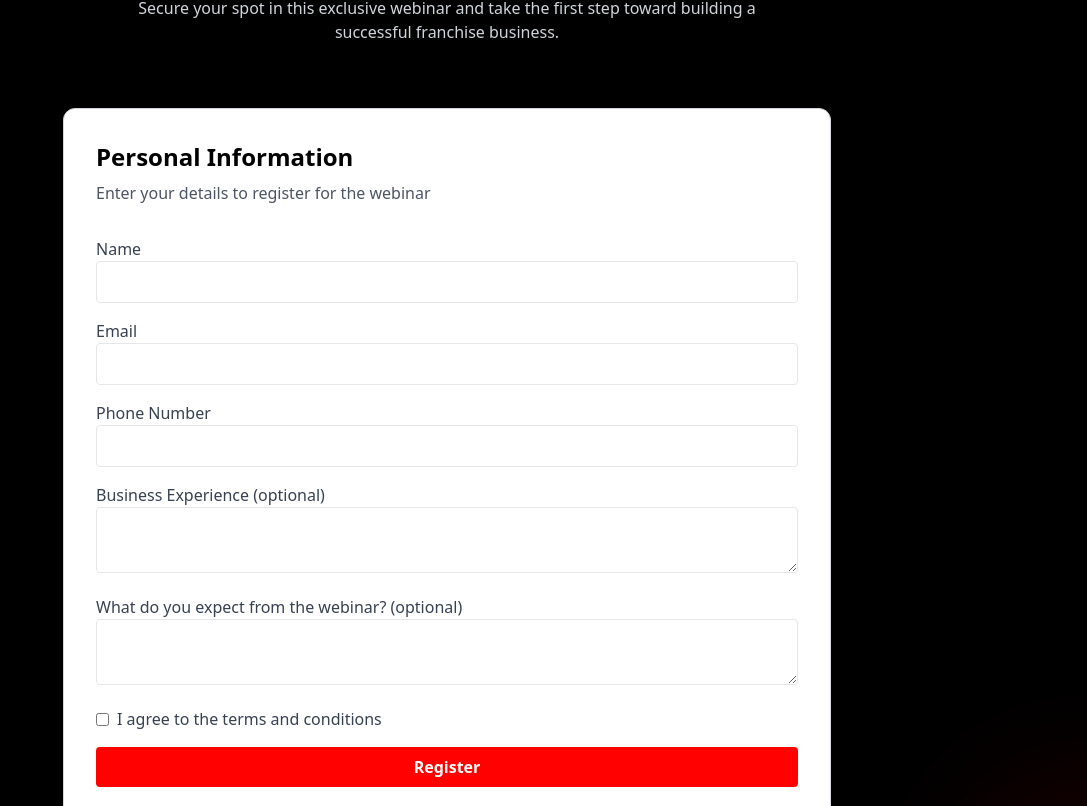
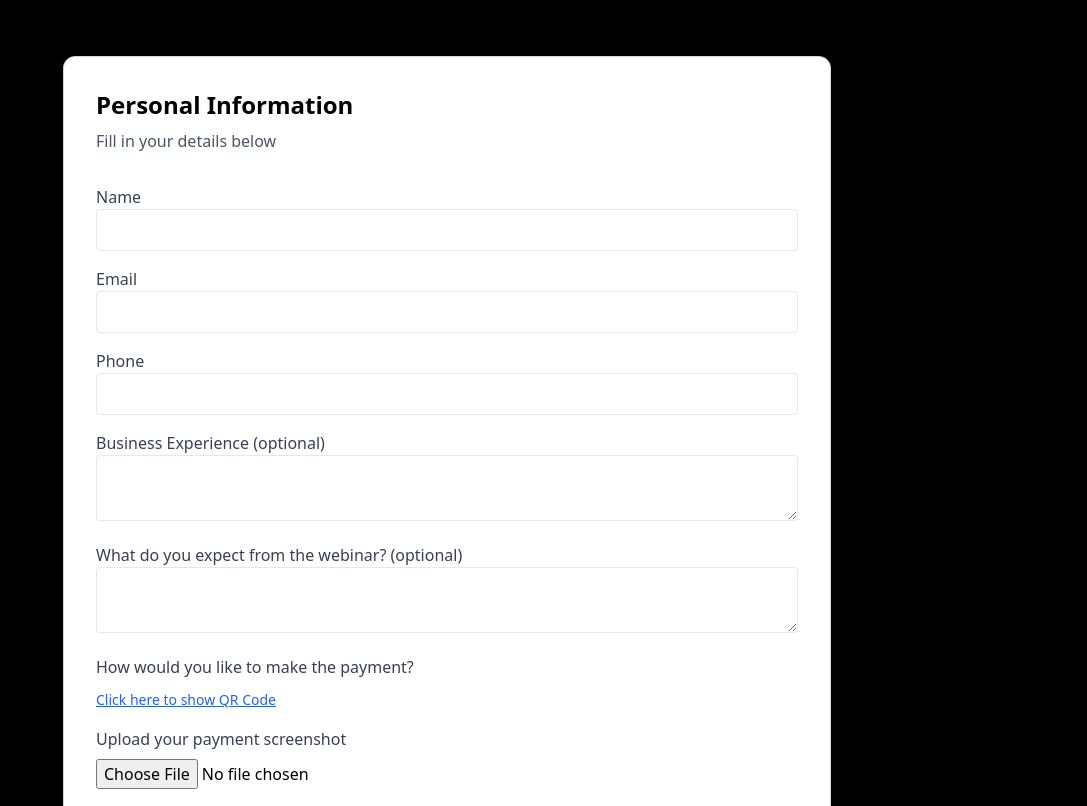
Before and after one commit to aravind2174/CUPTIME-LANDING-PAGE, a React (Vite) app in the folder project-bolt-sb1-9rak7br7/project/: page / in a window 1280 px wide. Shown: the part 4354-5160 px from the top of the page, without its empty margins (193-1280 px from the left). Built offline with nearby package versions, Linux system fonts and the light colour scheme.

Commit message:
Update RegistrationForm.tsx

```diff
--- a/project-bolt-sb1-9rak7br7/project/src/components/RegistrationForm.tsx
+++ b/project-bolt-sb1-9rak7br7/project/src/components/RegistrationForm.tsx
@@ -7,16 +7,14 @@ const RegistrationForm: React.FC = () => {
     phone: '',
     experience: '',
     expectations: '',
-    agreeToTerms: false
+    agreeToTerms: false,
+    showQR: false, // NEW
+    paymentScreenshot: null as File | null // NEW
   });
 
   const [errors, setErrors] = useState<{ [key: string]: string }>({});
   const [isSubmitting, setIsSubmitting] = useState(false);
   const [isSubmitted, setIsSubmitted] = useState(false);
-
-  useEffect(() => {
-    console.log("Form component mounted");
-  }, []);
 
   const validateForm = () => {
     const newErrors: { [key: string]: string } = {};
@@ -35,12 +33,12 @@ const RegistrationForm: React.FC = () => {
   };
 
   const handleChange = (e: React.ChangeEvent<HTMLInputElement | HTMLTextAreaElement | HTMLSelectElement>) => {
-    const { name, value, type } = e.target;
-    const checked = (e.target as HTMLInputElement).checked;
+    const { name, type } = e.target;
+    const value = type === 'checkbox' ? (e.target as HTMLInputElement).checked : e.target.value;
 
     setFormData(prev => ({
       ...prev,
-      [name]: type === 'checkbox' ? checked : value
+      [name]: value
     }));
 
     if (errors[name]) {
@@ -51,16 +49,29 @@ const RegistrationForm: React.FC = () => {
     }
   };
 
+  const handleFileChange = (e: React.ChangeEvent<HTMLInputElement>) => {
+    const file = e.target.files?.[0] || null;
+    setFormData(prev => ({
+      ...prev,
+      paymentScreenshot: file
+    }));
+  };
+
+  const toggleQR = () => {
+    setFormData(prev => ({
+      ...prev,
+      showQR: !prev.showQR
+    }));
+  };
+
   const handleSubmit = async (e: React.FormEvent) => {
     e.preventDefault();
-
     if (!validateForm()) return;
     setIsSubmitting(true);
 
     try {
-      const response = await fetch(
-        "https://script.google.com/macros/s/AKfycbxyrXjeTRPzvQsdNaa96pnsIHBzLinxxpc6-CBOtFCCvC6JK1GizGK0LDTTOJ-lABjD/exec",
-        {
+      // Placeholder for Apps Script form submission
+      const response = await fetch("https://script.google.com/macros/s/YOUR-URL/exec", {
         method: "POST",
         headers: {
           "Content-Type": "application/json"
@@ -72,11 +83,11 @@ const RegistrationForm: React.FC = () => {
           experience: formData.experience,
           expectations: formData.expectations
         }),
-        }
-      );
+      });
 
-      if (!response.ok) throw new Error("Network response was not ok");
+      if (!response.ok) throw new Error("Submission failed");
 
+      // Reset form after submission
       setIsSubmitted(true);
       setFormData({
         name: '',
@@ -84,10 +95,12 @@ const RegistrationForm: React.FC = () => {
         phone: '',
         experience: '',
         expectations: '',
-        agreeToTerms: false
+        agreeToTerms: false,
+        showQR: false,
+        paymentScreenshot: null
       });
-    } catch (error) {
-      console.error("Error submitting form:", error);
+    } catch (err) {
+      console.error("Error:", err);
     } finally {
       setIsSubmitting(false);
     }
@@ -95,17 +108,11 @@ const RegistrationForm: React.FC = () => {
 
   return (
     <section id="register" className="py-20 bg-black relative">
-      <div className="absolute inset-0 overflow-hidden z-0">
-        <div className="absolute -top-32 -left-32 w-64 h-64 bg-[#FF0200] opacity-10 rounded-full blur-3xl"></div>
-        <div className="absolute -bottom-32 -right-32 w-64 h-64 bg-[#FF0200] opacity-10 rounded-full blur-3xl"></div>
-      </div>
-
       <div className="container mx-auto px-4 md:px-6 relative z-10">
         <div className="text-center mb-16">
           <h2 className="text-3xl md:text-4xl font-bold text-white mb-4">Register for the Webinar</h2>
-          <div className="w-20 h-1 bg-[#FF0200] mx-auto mb-6"></div>
           <p className="text-gray-300 max-w-2xl mx-auto">
-            Secure your spot in this exclusive webinar and take the first step toward building a successful franchise business.
+            Secure your spot and take the first step toward building a successful franchise business.
           </p>
         </div>
 
@@ -114,49 +121,24 @@ const RegistrationForm: React.FC = () => {
             <form onSubmit={handleSubmit} className="bg-white rounded-xl shadow-xl p-8 border border-gray-300">
               <div className="mb-8">
                 <h3 className="text-2xl font-bold text-black mb-2">Personal Information</h3>
-                <p className="text-gray-600">Enter your details to register for the webinar</p>
+                <p className="text-gray-600">Fill in your details below</p>
               </div>
 
-              {/* Name */}
-              <div className="mb-4">
-                <label className="block text-gray-700">Name</label>
+              {/* Standard Fields */}
+              {['name', 'email', 'phone'].map((field) => (
+                <div className="mb-4" key={field}>
+                  <label className="block text-gray-700 capitalize">{field}</label>
                   <input
-                  type="text"
-                  name="name"
-                  value={formData.name}
+                    type={field === 'email' ? 'email' : 'text'}
+                    name={field}
+                    value={(formData as any)[field]}
                     onChange={handleChange}
                     className="w-full border px-4 py-2 rounded"
                   />
-                {errors.name && <p className="text-red-500 text-sm">{errors.name}</p>}
+                  {errors[field] && <p className="text-red-500 text-sm">{errors[field]}</p>}
                 </div>
+              ))}
 
-              {/* Email */}
-              <div className="mb-4">
-                <label className="block text-gray-700">Email</label>
-                <input
-                  type="email"
-                  name="email"
-                  value={formData.email}
-                  onChange={handleChange}
-                  className="w-full border px-4 py-2 rounded"
-                />
-                {errors.email && <p className="text-red-500 text-sm">{errors.email}</p>}
-              </div>
-
-              {/* Phone */}
-              <div className="mb-4">
-                <label className="block text-gray-700">Phone Number</label>
-                <input
-                  type="tel"
-                  name="phone"
-                  value={formData.phone}
-                  onChange={handleChange}
-                  className="w-full border px-4 py-2 rounded"
-                />
-                {errors.phone && <p className="text-red-500 text-sm">{errors.phone}</p>}
-              </div>
-
-              {/* Experience */}
               <div className="mb-4">
                 <label className="block text-gray-700">Business Experience (optional)</label>
                 <textarea
@@ -167,7 +149,6 @@ const RegistrationForm: React.FC = () => {
                 />
               </div>
 
-              {/* Expectations */}
               <div className="mb-4">
                 <label className="block text-gray-700">What do you expect from the webinar? (optional)</label>
                 <textarea
@@ -178,7 +159,42 @@ const RegistrationForm: React.FC = () => {
                 />
               </div>
 
-              {/* Terms */}
+              {/* NEW: QR Dropdown */}
+              <div className="mb-4">
+                <label className="block text-gray-700 mb-2">How would you like to make the payment?</label>
+                <button
+                  type="button"
+                  onClick={toggleQR}
+                  className="text-blue-600 underline text-sm"
+                >
+                  {formData.showQR ? 'Hide QR Code' : 'Click here to show QR Code'}
+                </button>
+                {formData.showQR && (
+                  <div className="mt-4 p-4 border rounded bg-gray-100 text-center">
+                    <img
+                      src="/path-to-your-qr-code.png"
+                      alt="Payment QR Code"
+                      className="w-48 h-48 mx-auto"
+                    />
+                    <p className="text-gray-600 mt-2">Scan to pay via UPI</p>
+                  </div>
+                )}
+              </div>
+
+              {/* NEW: Screenshot Upload */}
+              <div className="mb-4">
+                <label className="block text-gray-700 mb-2">Upload your payment screenshot</label>
+                <input
+                  type="file"
+                  accept="image/*"
+                  onChange={handleFileChange}
+                  className="w-full"
+                />
+                {formData.paymentScreenshot && (
+                  <p className="text-sm text-green-600 mt-2">File selected: {formData.paymentScreenshot.name}</p>
+                )}
+              </div>
+
               <div className="mb-4">
                 <label className="flex items-center">
                   <input
```
Lines whose indentation alone changed are shown as unchanged.
